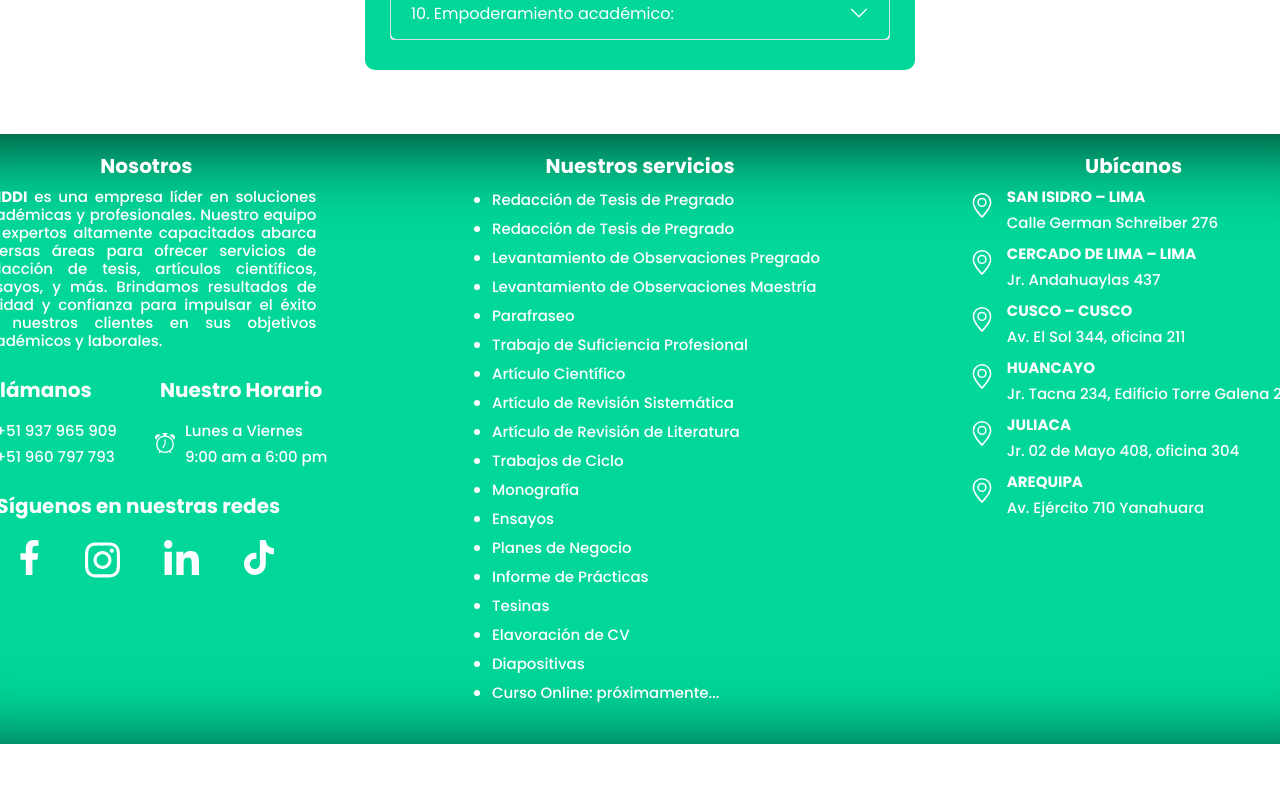
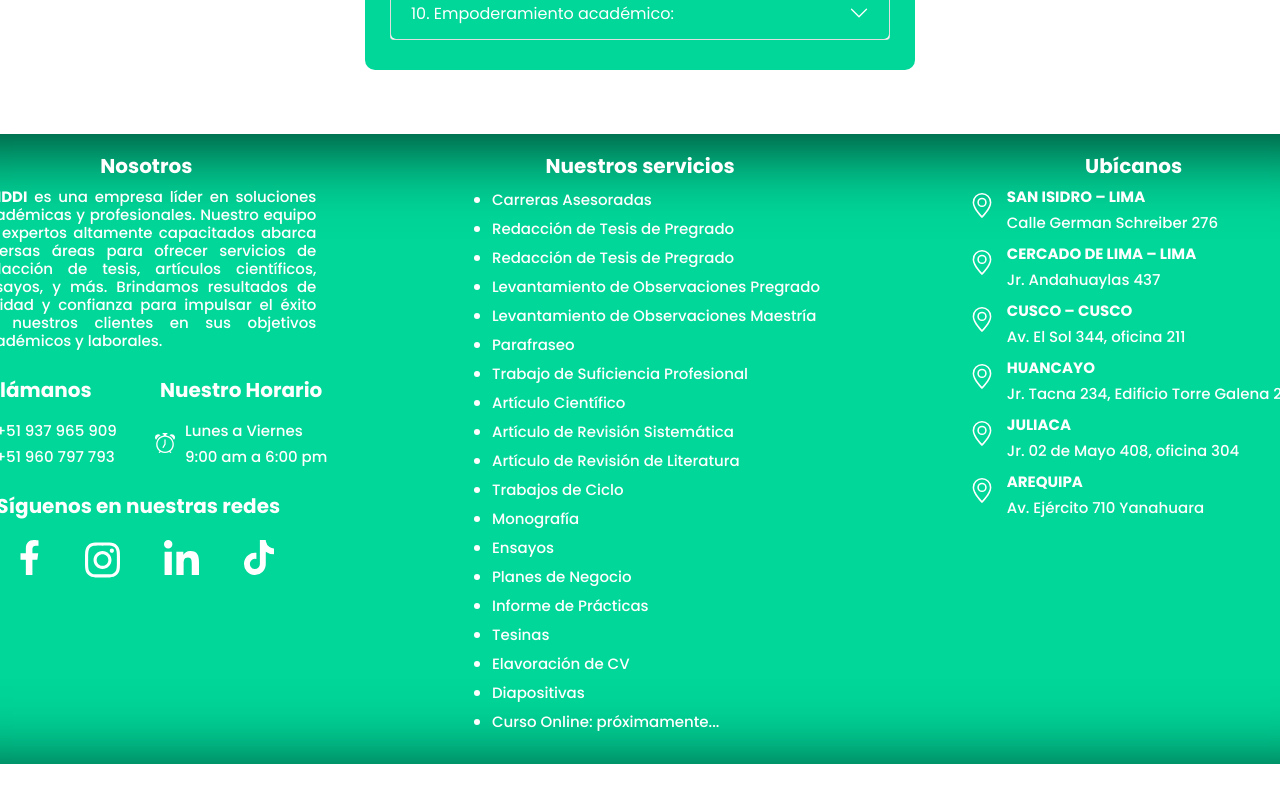
Before and after one commit to CJRS1/AMDDI, a React (Create React App) app in the folder amddi_project/: page /AMDDI/nosotros in a window 1280 px wide. Shown: the part 2266-3066 px from the top of the page. Built offline with nearby package versions, Linux system fonts and the light colour scheme.

Commit message:
Se añadieron los HashLink a los servicios del footer

```diff
--- a/amddi_project/src/components/Carousel.js
+++ b/amddi_project/src/components/Carousel.js
@@ -15,7 +15,7 @@ export default function Carousel() {
                 </div>
                 <div className="carousel-inner">
                     <div className="carousel-item active">
-                        <img src={require('../images/asesoria.jpeg')} alt='AMDDI' height={'603.2px'} width={'1481px'} />
+                        <img src={require('../images/asesoria.jpg')} alt='AMDDI' height={'603.2px'} width={'1481px'} />
                         <div className="carousel-caption d-none d-md-block">
                             <a href="https://api.whatsapp.com/send?phone=51937965909" target="_blank" rel="noreferrer" type="button" className="btn button-effect">Contáctanos por Whatsapp</a>
                             <Link to="/AMDDI/contactanos" type="button" className="btn button-effect">Contáctanos por Correo</Link>
--- a/amddi_project/src/components/Footer.js
+++ b/amddi_project/src/components/Footer.js
@@ -1,4 +1,5 @@
 import React from 'react'
+import { HashLink } from 'react-router-hash-link'
 import '../styles/Footer.css'
 import Tiktok from '..//images/LogoRedesSociales/tiktok.svg'
 import Facebook from '..//images/LogoRedesSociales/facebook-f.svg'
@@ -73,94 +74,99 @@ export default function Footer() {
                     <h4><strong>Nuestros servicios</strong></h4>
                     <ul className="container-list">
                         <li className="li-effect">
-                            <a className="servicios" href="#pregrado">
-                                <h5>Redacción de Tesis de Pregrado</h5>
-                            </a>
+                            <HashLink smooth to="/AMDDI/servicios#carreras" className="servicios" href="#pregrado">
+                                <h5>Carreras Asesoradas</h5>
+                            </HashLink>
                         </li>
                         <li className="li-effect">
-                            <a className="servicios" href="#postgrado">
+                            <HashLink smooth to="/AMDDI/servicios#redacciontesispregrado" className="servicios" href="#pregrado">
                                 <h5>Redacción de Tesis de Pregrado</h5>
-                            </a>
+                            </HashLink>
                         </li>
                         <li className="li-effect">
-                            <a className="servicios" href="#levantamieno-pregrado">
-                                <h5>Levantamiento de Observaciones Pregrado</h5>
-                            </a>
+                            <HashLink smooth to="/AMDDI/servicios#redacciontesispostgrado" className="servicios" href="#postgrado">
+                                <h5>Redacción de Tesis de Pregrado</h5>
+                            </HashLink>
                         </li>
                         <li className="li-effect">
-                            <a className="servicios" href="#levantamieno-postgrado">
-                                <h5>Levantamiento de Observaciones Maestría</h5>
-                            </a>
+                            <HashLink smooth to="/AMDDI/servicios#levantamientoobservacionespregrado" className="servicios" href="#levantamieno-pregrado">
+                                <h5>Levantamiento de Observaciones Pregrado</h5>
+                            </HashLink>
                         </li>
                         <li className="li-effect">
-                            <a className="servicios" href="#parafraseo">
-                                <h5>Parafraseo</h5>
-                            </a>
+                            <HashLink smooth to="/AMDDI/servicios#levantamientoobservacionesmaestria" className="servicios" href="#levantamieno-postgrado">
+                                <h5>Levantamiento de Observaciones Maestría</h5>
+                            </HashLink>
                         </li>
                         <li className="li-effect">
-                            <a className="servicios" href="#suficiencia">
-                                <h5>Trabajo de Suficiencia Profesional</h5>
-                            </a>
+                            <HashLink smooth to="/AMDDI/servicios#parafraseo" className="servicios" href="#parafraseo">
+                                <h5>Parafraseo</h5>
+                            </HashLink>
                         </li>
                         <li className="li-effect">
-                            <a className="servicios" href="#articulo">
-                                <h5>Artículo Científico</h5>
-                            </a>
+                            <HashLink smooth to="/AMDDI/servicios#trabajosuficienciaprofesional" className="servicios" href="#suficiencia">
+                                <h5>Trabajo de Suficiencia Profesional</h5>
+                            </HashLink>
                         </li>
                         <li className="li-effect">
-                            <a className="servicios" href="#articulo-sistematica">
-                                <h5>Artículo de Revisión Sistemática</h5>
-                            </a>
+                            <HashLink smooth to="/AMDDI/servicios#articulocientifico" className="servicios" href="#articulo">
+                                <h5>Artículo Científico</h5>
+                            </HashLink>
                         </li>
                         <li className="li-effect">
-                            <a className="servicios" href="#articulo-literatura">
-                                <h5>Artículo de Revisión de Literatura</h5>
-                            </a>
+                            <HashLink smooth to="/AMDDI/servicios#articulorevisionsistematica" className="servicios" href="#articulo-sistematica">
+                                <h5>Artículo de Revisión Sistemática</h5>
+                            </HashLink>
                         </li>
                         <li className="li-effect">
-                            <a className="servicios" href="#ciclo">
-                                <h5>Trabajos de Ciclo</h5>
-                            </a>
+                            <HashLink smooth to="/AMDDI/servicios#articulorevisionliteratura" className="servicios" href="#articulo-literatura">
+                                <h5>Artículo de Revisión de Literatura</h5>
+                            </HashLink>
                         </li>
                         <li className="li-effect">
-                            <a className="servicios" href="#monografia">
-                                <h5>Monografía</h5>
-                            </a>
+                            <HashLink smooth to="/AMDDI/servicios#trabajodeciclo" className="servicios" href="#ciclo">
+                                <h5>Trabajos de Ciclo</h5>
+                            </HashLink>
                         </li>
                         <li className="li-effect">
-                            <a className="servicios" href="#ensayo">
-                                <h5>Ensayos</h5>
-                            </a>
+                            <HashLink smooth to="/AMDDI/servicios#monografias" className="servicios" href="#monografia">
+                                <h5>Monografía</h5>
+                            </HashLink>
                         </li>
                         <li className="li-effect">
-                            <a className="servicios" href="#plan">
-                                <h5>Planes de Negocio</h5>
-                            </a>
+                            <HashLink smooth to="/AMDDI/servicios#ensayos" className="servicios" href="#ensayo">
+                                <h5>Ensayos</h5>
+                            </HashLink>
                         </li>
                         <li className="li-effect">
-                            <a className="servicios" href="#practicas">
-                                <h5>Informe de Prácticas</h5>
-                            </a>
+                            <HashLink smooth to="/AMDDI/servicios#plannegocio" className="servicios" href="#plan">
+                                <h5>Planes de Negocio</h5>
+                            </HashLink>
                         </li>
                         <li className="li-effect">
-                            <a className="servicios" href="#tesinas">
-                                <h5>Tesinas</h5>
-                            </a>
+                            <HashLink smooth to="/AMDDI/servicios#informepracticas" className="servicios" href="#practicas">
+                                <h5>Informe de Prácticas</h5>
+                            </HashLink>
                         </li>
                         <li className="li-effect">
-                            <a className="servicios" href="#cv">
-                                <h5>Elavoración de CV</h5>
-                            </a>
+                            <HashLink smooth to="/AMDDI/servicios#tesinas" className="servicios" href="#tesinas">
+                                <h5>Tesinas</h5>
+                            </HashLink>
                         </li>
                         <li className="li-effect">
-                            <a className="servicios" href="#diapositivas">
-                                <h5>Diapositivas</h5>
-                            </a>
+                            <HashLink smooth to="/AMDDI/servicios#elaboracioncv" className="servicios" href="#cv">
+                                <h5>Elavoración de CV</h5>
+                            </HashLink>
                         </li>
                         <li className="li-effect">
-                            <a className="servicios" href="#cursos">
+                            <HashLink smooth to="/AMDDI/servicios#dispositivas" className="servicios" href="#diapositivas">
+                                <h5>Diapositivas</h5>
+                            </HashLink>
+                        </li>
+                        <li className="li-effect">
+                            <HashLink smooth to="/AMDDI/servicios#cursos" className="servicios" href="#cursos">
                                 <h5>Curso Online: próximamente...</h5>
-                            </a>
+                            </HashLink>
                         </li>
                     </ul>
                 </div>
--- a/amddi_project/src/components/Header.js
+++ b/amddi_project/src/components/Header.js
@@ -29,7 +29,7 @@ export default function Header() {
                                     Nuestros Servicios
                                 </Link>
                                 <ul className="dropdown-menu bg-gris" >
-                                    <li> <HashLink smooth to="/AMDDI/servicios#carreras" className="dropdown-item" >Carreras asesoradas </HashLink> </li>
+                                    <li> <HashLink smooth to="/AMDDI/servicios#carreras" className="dropdown-item" >Carreras Asesoradas </HashLink> </li>
                                     <li> <HashLink smooth to="/AMDDI/servicios#redacciontesispregrado" className="dropdown-item" >Redacción de Tesis de Pregrado </HashLink> </li>
                                     <li> <HashLink smooth to="/AMDDI/servicios#redacciontesispostgrado" className="dropdown-item" >Redacción de Tesis de Postgrado </HashLink> </li>
                                     <li> <HashLink smooth to="/AMDDI/servicios#levantamientoobservacionespregrado" className="dropdown-item" >Levantamiento de Observaciones Pregrado </HashLink> </li>
--- a/amddi_project/src/styles/Footer.css
+++ b/amddi_project/src/styles/Footer.css
@@ -137,7 +137,7 @@ section {
 }
 
 .footer-description {
-  height: 610px;
+  height: 630px;
   width: 1481px;
   background: #00d799;
   display: flex;
--- a/amddi_project/src/styles/Footer.scss
+++ b/amddi_project/src/styles/Footer.scss
@@ -1,7 +1,7 @@
 @import 'Variables';
 
 .footer-description {
-    height: 610px;
+    height: 630px;
     width: 1481px;
     background: $verde-lima;
     display: flex;
```
Also changed, not shown: amddi_project/src/images/asesoria.jpg (added), amddi_project/src/images/asesoria4.jpeg (renamed from amddi_project/src/images/asesoria.jpeg).
